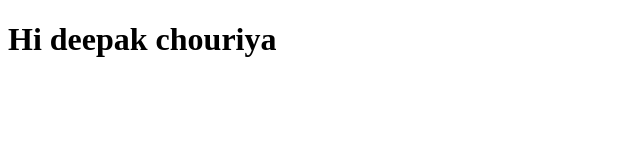
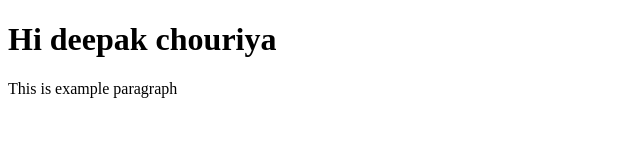
Before and after one commit to sofihayat/freebag, a plain HTML site: page index.html in a window 1280 px wide. Shown: the whole page, without its empty margins (0-640 px from the left). Drawn offline with Linux system fonts and the light colour scheme.

Commit message:
Update index.html

```diff
--- a/index.html
+++ b/index.html
@@ -5,5 +5,6 @@
 </head>
 <body>
   <h1>Hi deepak chouriya</h1>
+  <p>This is example paragraph</p>
  </body>
  </html>
```
